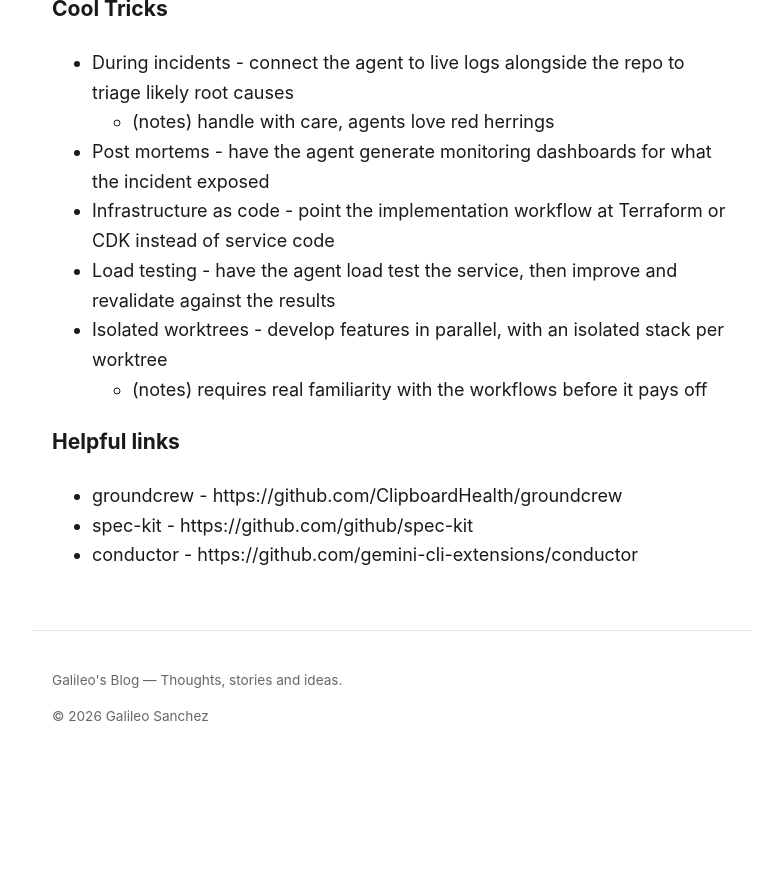
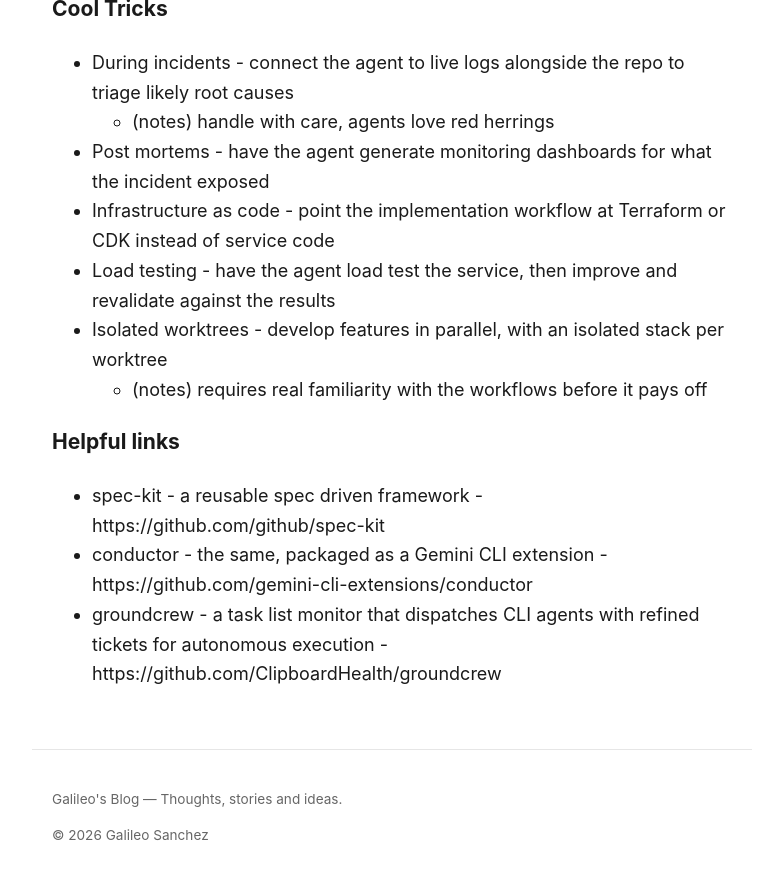
Before and after one commit to galileopy/blog, a Jekyll site: the page built from presentations/ai-assisted-coding-intro/outline.md, in a window 1280 px wide and 900 px high, scrolled down 6080 px. Shown: the top 880 px of the window, without its empty margins (248-1031 px from the left). Built offline with Jekyll 4.4.1, drawn with Linux system fonts in a browser that asks for light colours; our own code applies the rules of GitHub Pages for plain Markdown files; before the commit the page ends 6861 px from its top, so only the background shows below that.

Commit message:
feat(presentations): describe each project on the helpful links slide

```diff
--- a/presentations/ai-assisted-coding-intro/outline.md
+++ b/presentations/ai-assisted-coding-intro/outline.md
@@ -191,6 +191,7 @@
 
 ### Helpful links
 
-- groundcrew - https://github.com/ClipboardHealth/groundcrew
-- spec-kit - https://github.com/github/spec-kit
-- conductor - https://github.com/gemini-cli-extensions/conductor
+- spec-kit - a reusable spec driven framework - https://github.com/github/spec-kit
+- conductor - the same, packaged as a Gemini CLI extension - https://github.com/gemini-cli-extensions/conductor
+- groundcrew - a task list monitor that dispatches CLI agents with refined tickets for
+  autonomous execution - https://github.com/ClipboardHealth/groundcrew
--- a/presentations/ai-assisted-coding-intro/theme/galileo.css
+++ b/presentations/ai-assisted-coding-intro/theme/galileo.css
@@ -772,6 +772,11 @@
 
 /* optional steps: always on the board, never required */
 .reveal ol.agenda.diff li .opt,
+.reveal table.cmp td .link {
+  display: block; font-family: var(--gp-mono); font-size: 12px;
+  letter-spacing: 0.32px; color: var(--gp-steel); margin-top: 4px;
+}
+
 .reveal table.cmp td .opt {
   font-family: var(--gp-mono); font-size: 11px; letter-spacing: 0.32px;
   color: var(--gp-steel); margin-left: 8px;
```
Also changed, not shown: presentations/ai-assisted-coding-intro/index.html (+4 -4 lines), 1 other file.
